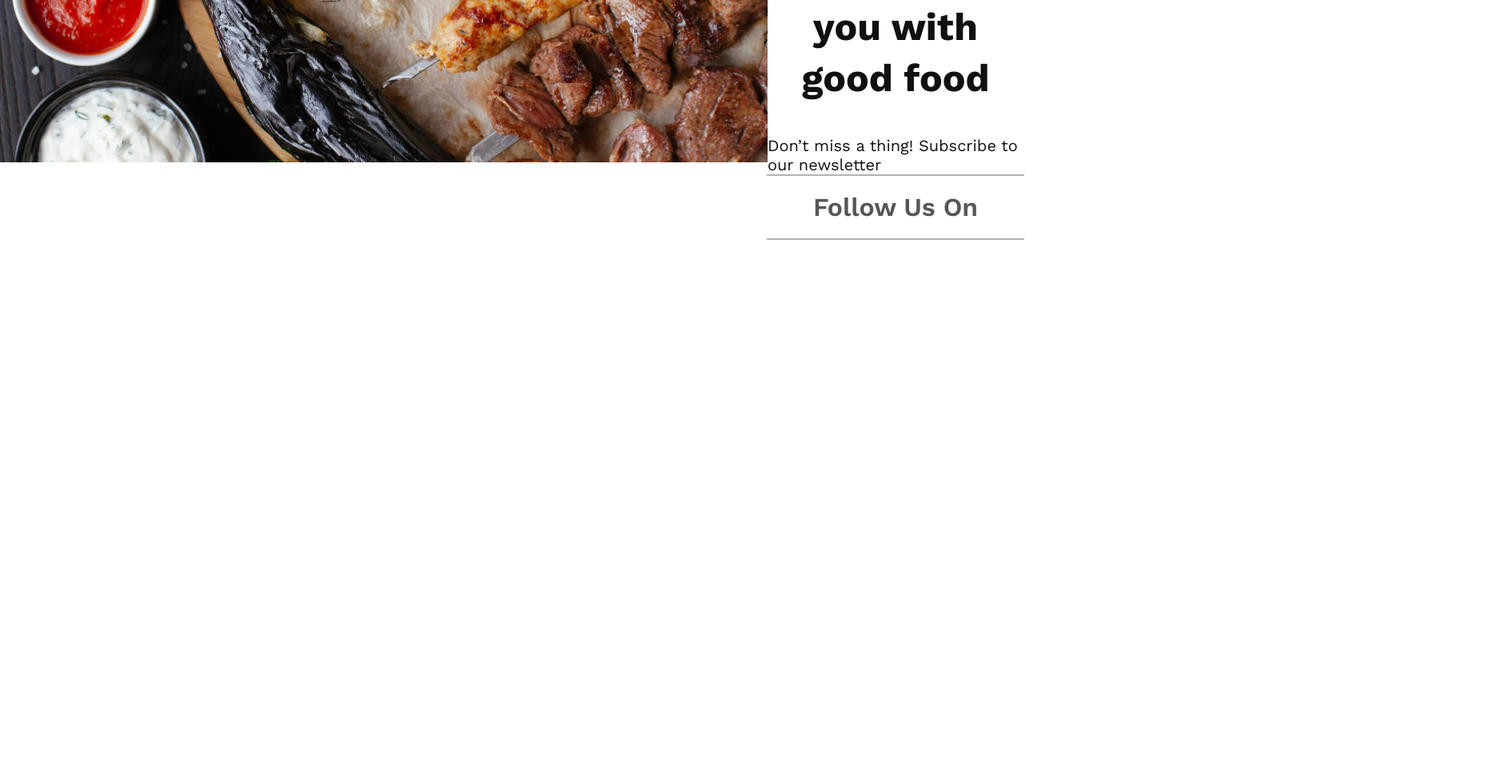
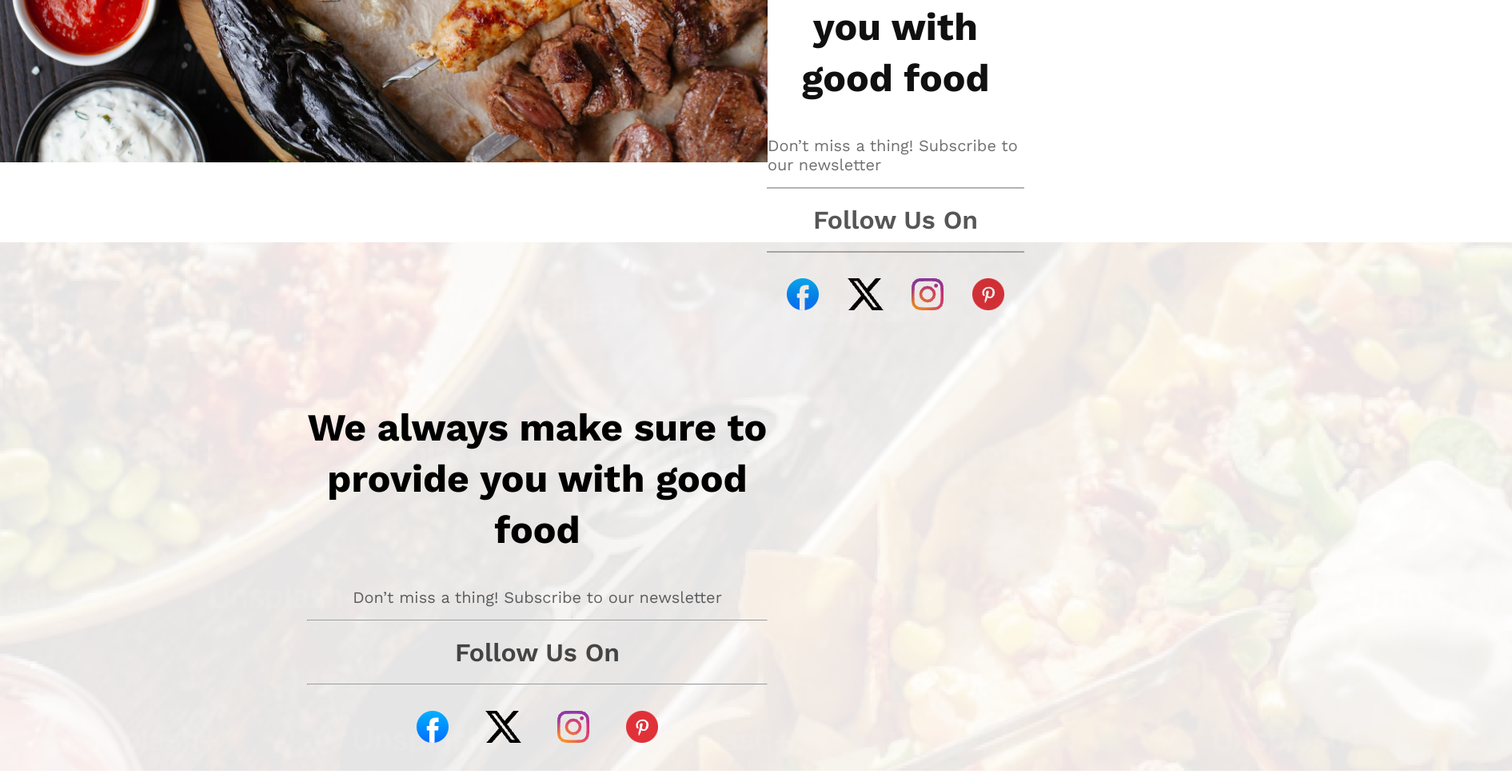
Before and after one commit to omarfaruk-dev/good-food-restaurant, a plain HTML site: page index.html in a window 1280 px wide. Shown: the part 2333-3301 px from the top of the page at 80% size, 1891 px wide, since content can reach past the window. Before the commit the page ends 2633 px from the top, so only its background shows below. Drawn offline with nearby package versions, Linux system fonts and the light colour scheme.

Commit message:
footer section added

```diff
--- a/index.html
+++ b/index.html
@@ -91,15 +91,39 @@
           <div class="about-us-content">
             <h2>We always make sure to provide you with good food</h2>
             <p>Don’t miss a thing! Subscribe to our newsletter</p>
-            <hr/>
+            <hr />
             <h4>Follow Us On</h4>
-            <hr/>
+            <hr />
             <div class="social-icon">
-              <img src="assets/" alt="" />
+              <a href="#"><img src="assets/facebook.png" alt="facebook" /></a>
+              <a href="#"><img src="assets/x.png" alt="twitter - x" /></a>
+              <a href="#"><img src="assets/instagram.png" alt="Instagram" /></a>
+              <a href="#"><img src="assets/pinterest.png" alt="pinterest" /></a>
             </div>
           </div>
         </div>
       </section>
     </main>
+  <!-- footer section -->
+    <footer>
+      <section class="footer-section">
+        <div class="footer-content">
+          <img class="bg-img" src="assets/social-bg.png" alt="">
+          <div class="footer-text">
+            <h2>We always make sure to provide you with good food</h2>
+          <p>Don’t miss a thing! Subscribe to our newsletter</p>
+          <hr/>
+          <h4>Follow Us On</h4>
+          <hr/>
+          <div class="footer-social-icon">
+            <a href="#"><img src="assets/facebook.png" alt="facebook"/></a>
+            <a href="#"><img src="assets/x.png" alt="twitter - x"></a>
+            <a href="#"><img src="assets/instagram.png" alt="Instagram"></a>
+            <a href="#"><img src="assets/pinterest.png" alt="pinterest"></a>
+          </div>
+          </div>
+        </div>
+      </section>
+    </footer>
   </body>
 </html>
--- a/styles/style.css
+++ b/styles/style.css
@@ -114,7 +114,6 @@ body {
 }
 .card span {
   border-radius: 8px;
-
   background: rgba(82, 195, 3, 0.15);
   padding: 8px 22px;
   font-size: 20px;
@@ -158,14 +157,16 @@ body {
 .about-us-content p {
   color: rgb(16, 16, 16);
   font-size: 20px;
+  margin-bottom: 16px;
+  opacity: 0.6;
+
 }
-.about-us-content hr{
+.about-us-content hr {
   border: 0.2px solid gray;
   width: 100%;
   opacity: 0.6;
-
 }
-.about-us-section h4{
+.about-us-section h4 {
   color: rgb(16, 16, 16);
   font-size: 32px;
   font-weight: 600;
@@ -173,5 +174,57 @@ line-height: 38px;
   text-align: center;
   opacity: 0.7;
   margin: 20px 0px;
+}
+.about-us .social-icon {
+  margin-top: 32px;
+}
+.about-us .social-icon img {
+  margin: 0 15px;
+}
+   .footer-content {
+    margin-top: 100px;
+    position: relative;
+   }
+   .footer-content .bg-img{
+    opacity: 0.1;
+    height: 661px;
+   }
+   footer .footer-text {
+    position: absolute;
+    top: 30%;
+    left: 30%;
+    width: 45%;
+    text-align: center;
+   }
+footer h2 {
+  font-size: 48px;
+  font-weight: 700;
+  line-height: 64px;
+  text-align: center;
+  margin-bottom: 40px;
+}
+footer h4 {
+  font-size: 32px;
+  font-weight: 600;
+  line-height: 38px;
+  text-align: center;
+  opacity: 0.7;
+  margin: 20px 0px;
+}
+footer p {
+  font-size: 20px;
+  margin-bottom: 16px;
+  opacity: 0.6;
+}
+.footer-social-icon{
+  margin-top: 32px;
+  text-align: center;
 
 }
+.footer-social-icon a{
+  margin: 0 20px;
+}
+.footer hr{
+  border: 0.2px solid gray;
+  opacity: 0.6;
+}
```
Also changed, not shown: assets/facebook.png (added), assets/instagram.png (added), assets/pinterest.png (added), assets/x.png (added). Lines whose indentation alone changed are shown as unchanged.
